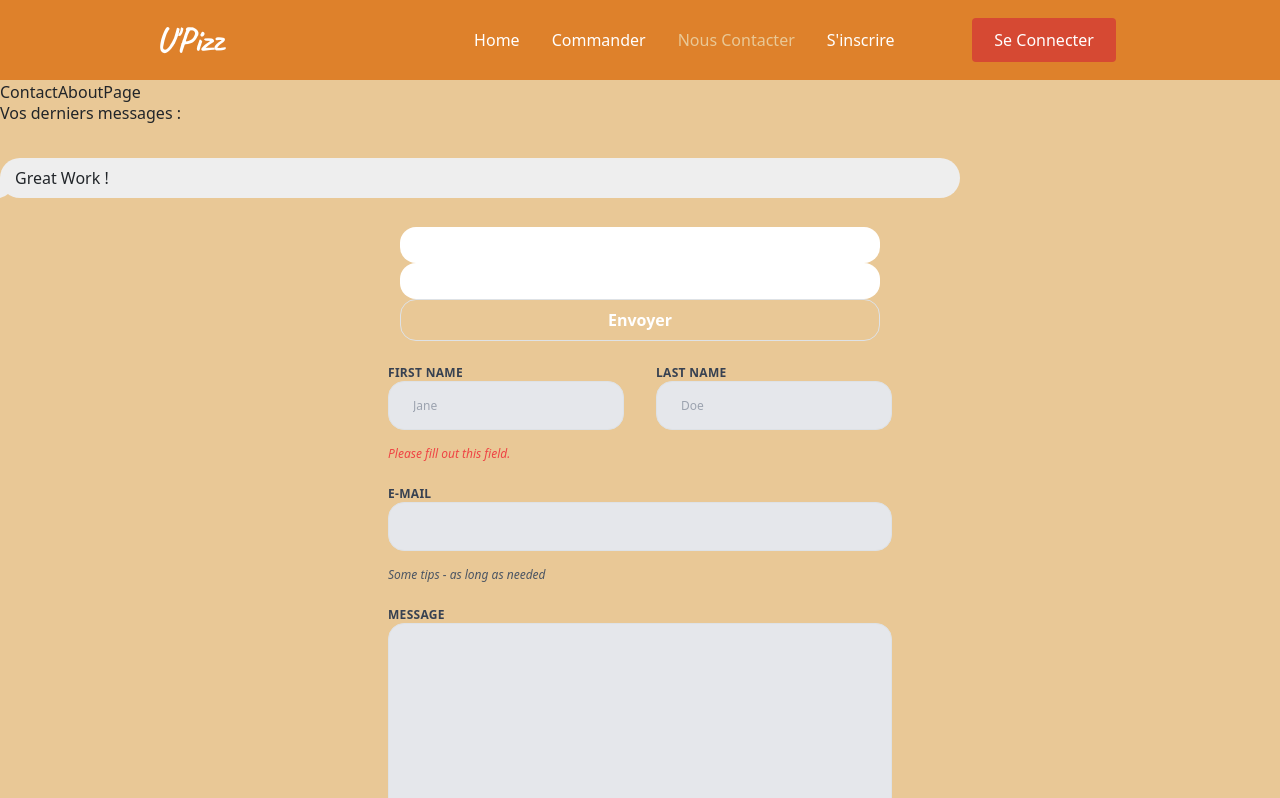
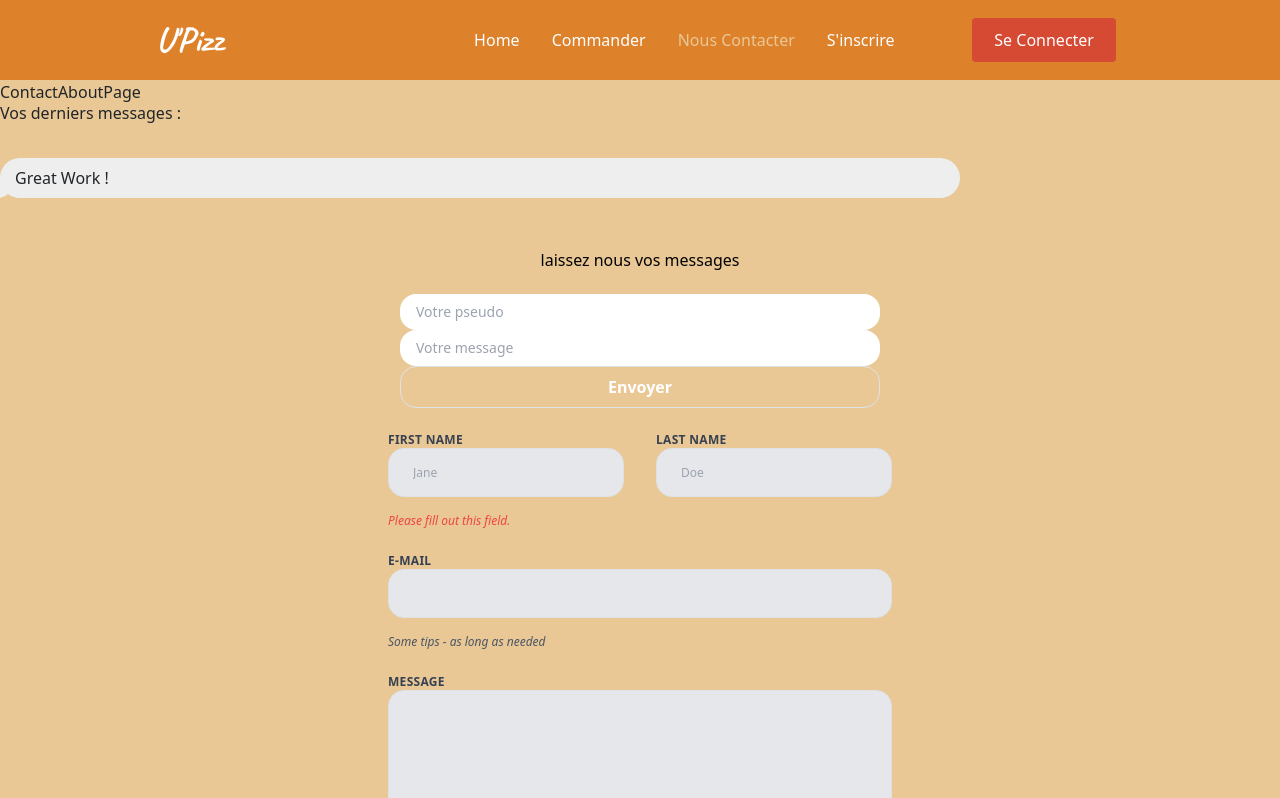
Before and after one commit to WildCodeSchool/lyon-js-react-march21-g1-p2, a React (Create React App) app: page /contact in a window 1280 px wide. Shown: the top 798 px of the page. Built offline with nearby package versions, Linux system fonts and the light colour scheme; no server answers.

Commit message:
chatbox styl

```diff
--- a/src/components/Form.js
+++ b/src/components/Form.js
@@ -13,7 +13,7 @@ export default function Form() {
     event.preventDefault();
     setuserInput('');
     setuserPseudo('');
-    setMessages([...messages, `${userInput}: ${userPseudo}`]);
+    setMessages([...messages, `${userPseudo}: ${userInput}`]);
   };
 
   return (
@@ -37,20 +37,26 @@ export default function Form() {
           className="bg-blue text-center max-w-lg px-3 py-4 text-black mx-auto rounded"
           onSubmit={handleSubmit}
         >
+          <h2 className="bg-blue text-center max-w-lg px-3 py-4 text-black mx-auto rounded">
+            laissez nous vos messages
+          </h2>
           <input
             type="text"
+            placeholder="Votre pseudo"
+            className="block w-full mx-auto text-sm py-2 px-3 rounded-2xl"
+            required
+            value={userPseudo}
+            onChange={(event) => setuserPseudo(event.target.value)}
+          />
+          <input
+            type="text"
+            placeholder="Votre message"
             className="block w-full mx-auto text-sm py-2 px-3 rounded-2xl"
             required
             value={userInput}
             onChange={(event) => setuserInput(event.target.value)}
           />
-          <input
-            type="text"
-            className="block w-full mx-auto text-sm py-2 px-3 rounded-2xl"
-            required
-            value={userPseudo}
-            onChange={(event) => setuserPseudo(event.target.value)}
-          />
+
           <button
             value="Envoyer"
             type="submit"
```
